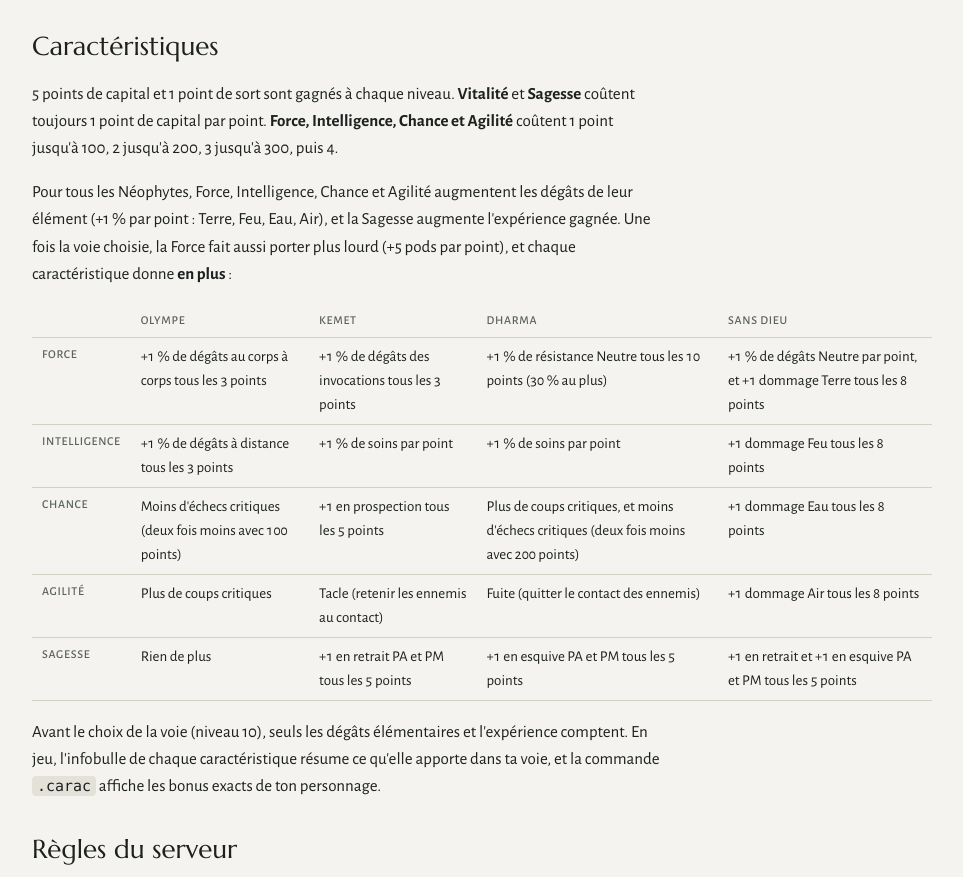
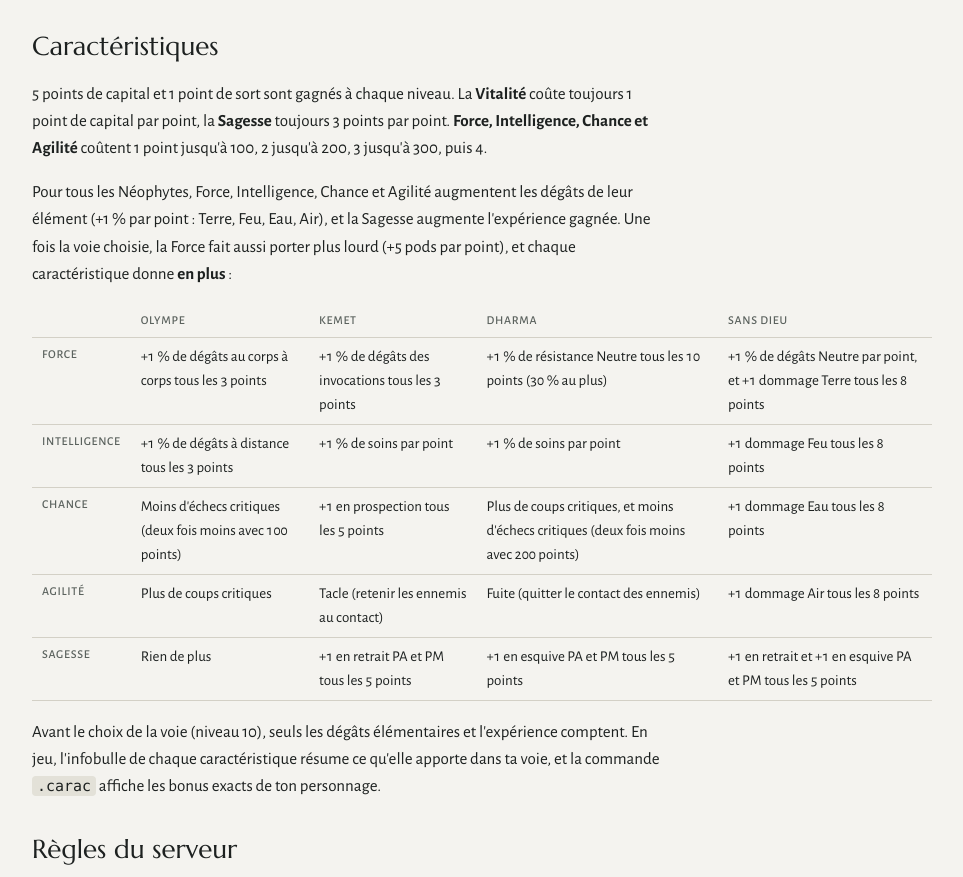
Before and after one commit to KalypsoProjects/PanthEra, a plain HTML site: page neophyte.html in a window 1280 px wide. Shown: the part 822-1699 px from the top of the page, without its empty margins (68-1031 px from the left). Drawn offline with nearby package versions, Linux system fonts and the light colour scheme.

Commit message:
Sagesse 3 pour 1

```diff
--- a/neophyte.html
+++ b/neophyte.html
@@ -41,8 +41,8 @@ création. Son allure change ensuite selon la voie qu'il choisit au niveau 10.</
   <li>Le Néophyte frappe à 100 % avec toutes les armes.</li>
 </ul>
 <h2 id="caracteristiques">Caractéristiques</h2>
-<p>5 points de capital et 1 point de sort sont gagnés à chaque niveau. <strong>Vitalité</strong> et <strong>Sagesse</strong> coûtent
-toujours 1 point de capital par point. <strong>Force, Intelligence, Chance et Agilité</strong> coûtent 1 point jusqu'à 100, 2 jusqu'à 200,
+<p>5 points de capital et 1 point de sort sont gagnés à chaque niveau. La <strong>Vitalité</strong> coûte
+toujours 1 point de capital par point, la <strong>Sagesse</strong> toujours 3 points par point. <strong>Force, Intelligence, Chance et Agilité</strong> coûtent 1 point jusqu'à 100, 2 jusqu'à 200,
 3 jusqu'à 300, puis 4.</p>
 <p>Pour tous les Néophytes, Force, Intelligence, Chance et Agilité augmentent les dégâts de leur élément (+1 % par point :
 Terre, Feu, Eau, Air), et la Sagesse augmente l'expérience gagnée. Une fois la voie choisie, la Force fait aussi porter plus
```
